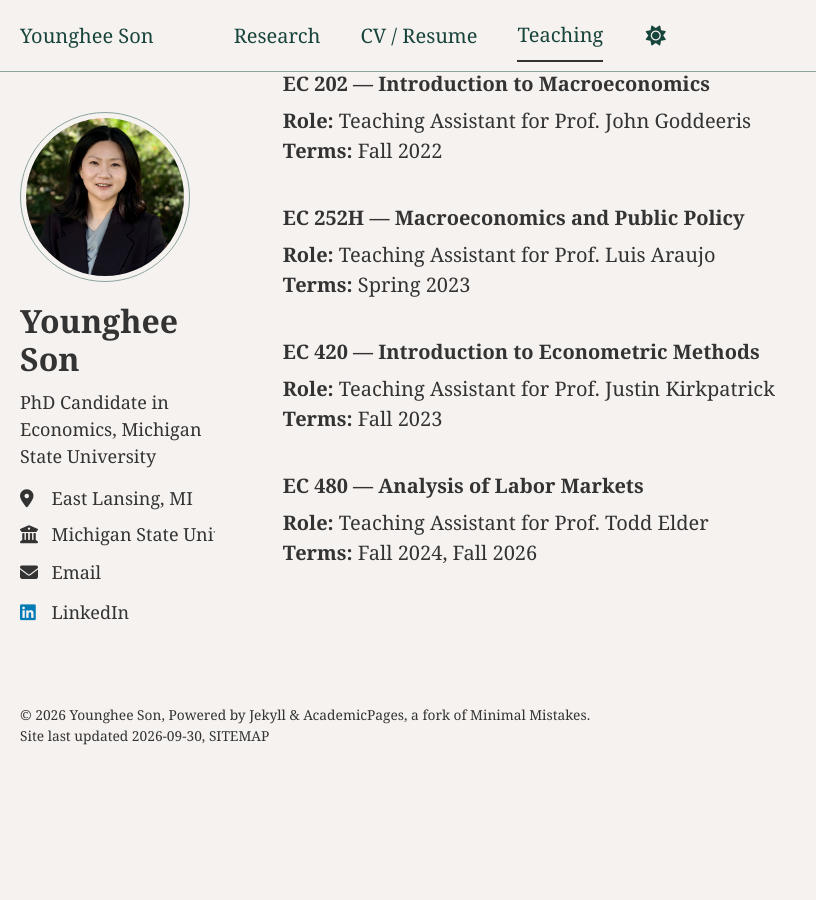
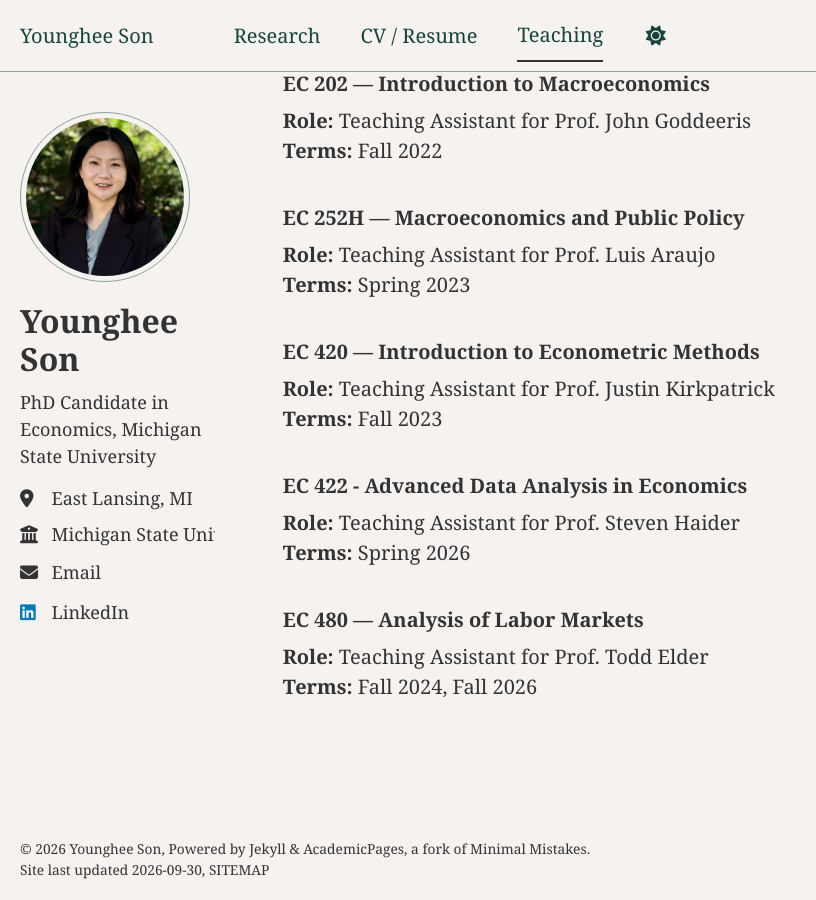
Before and after one commit to younghee-son/younghee-son.github.io, a Jekyll site: the page built from _pages/teaching.md, in a window 1280 px wide and 900 px high, scrolled down 716 px. Shown: the whole window, without its empty margins (0-816 px from the left). Built offline with Jekyll 4.4.1, drawn with Linux system fonts in a browser that asks for light colours; some web fonts are replaced; a style sheet for code colours, icons or effects is not loaded; before the commit the page ends 1482 px from its top, so only the background shows below that.

Commit message:
Add EC 422 course details to teaching page

```diff
--- a/_pages/teaching.md
+++ b/_pages/teaching.md
@@ -29,5 +29,8 @@ author_profile: true
 ### EC 420 — Introduction to Econometric Methods
 **Role:** Teaching Assistant for Prof. Justin Kirkpatrick<br> **Terms:** Fall 2023<br>
 
+### EC 422 - Advanced Data Analysis in Economics
+**Role:** Teaching Assistant for Prof. Steven Haider<br> **Terms:** Spring 2026<br>
+
 ### EC 480 — Analysis of Labor Markets
 **Role:** Teaching Assistant for Prof. Todd Elder<br>**Terms:** Fall 2024, Fall 2026
```
